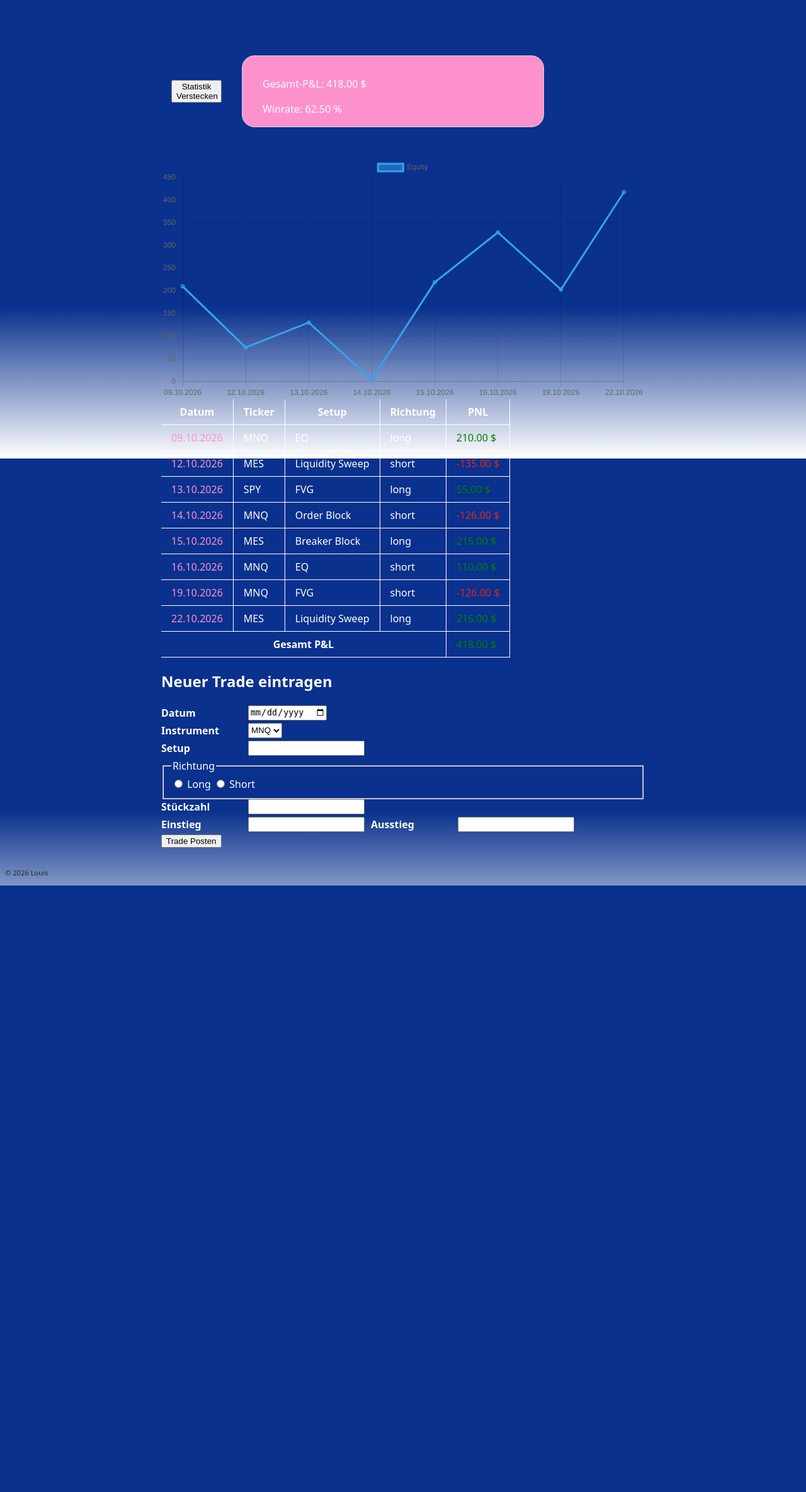
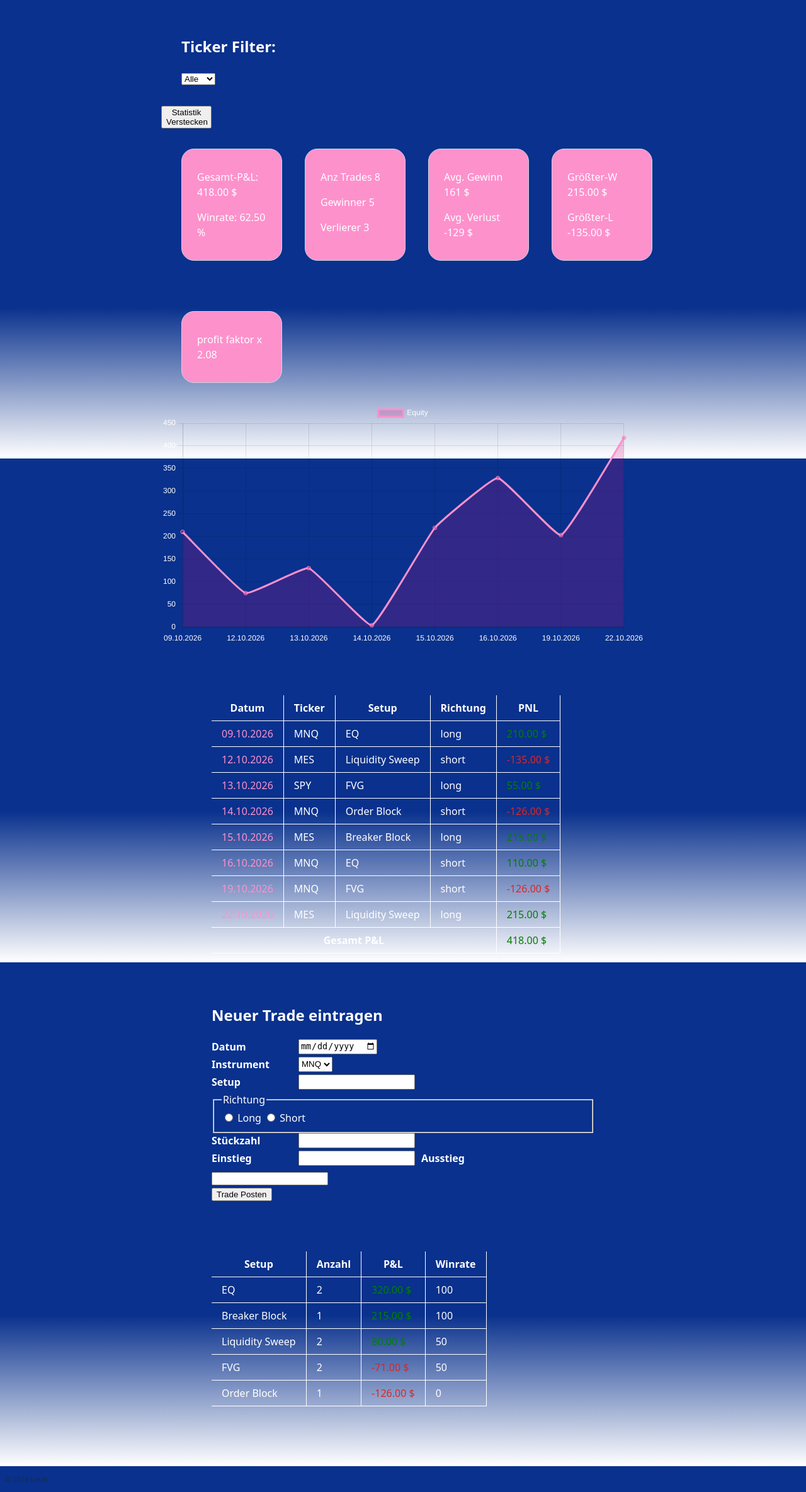
Before and after one commit to Louiss07/Trading-Dashboard, a Flask app: page / in a window 1280 px wide. Shown: the part 72-2441 px from the top of the page at 63% size. Before the commit the page ends 1478 px from the top, so only its background shows below. Run offline with Flask 3, Linux system fonts and the light colour scheme.

Commit message:
Dashboard V2

```diff
--- a/journal.py
+++ b/journal.py
@@ -108,7 +108,7 @@ def pruefe_trade(daten):
     try:
         datum = datetime.strptime(daten['datum'], "%Y-%m-%d").strftime("%d.%m.%Y")
         ticker = daten['ticker']
-        setup = daten['setup']
+        setup = daten['setup'].strip()
         richtung = daten['richtung']
         einstieg = float(daten['einstieg'])
         ausstieg = float(daten['ausstieg'])
@@ -126,6 +126,9 @@ def pruefe_trade(daten):
 
     if ticker not in PUNKTWERTE:
         raise ValueError("Kein Erlaubter Ticker")
+
+    if setup not in daten['setup']:
+        raise ValueError("Kein Erlaubtes Setup")
 
     pnl = berechne_pnl(ticker, richtung, einstieg, ausstieg, groesse)
     trade = {"datum":datum, "ticker":ticker, "setup": setup, "richtung": richtung,"pnl": pnl}
--- a/static/css/style.css
+++ b/static/css/style.css
@@ -83,11 +83,17 @@ td a {
 
 }
 
+#tabelle {
+    margin: 5rem;
+
+}
+
 /* ===== 4. Komponenten ===== */
 
 form div {
     margin-bottom: 4px;
     display: flex;
+    flex-wrap: wrap;
     font-weight: bold;
     gap: 10px;
 
@@ -158,9 +164,9 @@ td {
 }
 
 .karte2 {
-    padding: 1rem 2rem 0 2rem;
+    padding: 1rem 1.5em 1rem 1.5rem;
     margin: 2rem 2rem;
-    width: 30rem;
+    width: 10rem;
     background-color: #FD91CC;
     border: 1px solid #cbd5e1;
     border-radius: 20px;
@@ -230,9 +236,20 @@ td {
 }
 
 
+.ticker-filter {
+    margin: 2rem;
+
+}
+
 
 
 footer {
     color: #252a2c;
     font-size: 0.7rem;
 }
+
+.kpi-raster {
+    display: grid;
+    grid-template-columns: repeat(auto-fit, minmax(10rem, 1fr));
+    gap: 1rem;
+}
--- a/static/js/dashboard.js
+++ b/static/js/dashboard.js
@@ -1,5 +1,5 @@
-async function ladeTrades() {
-    const antwort = await fetch("/api/trades");
+async function ladeTrades(ticker) {
+    const antwort = await fetch(mitFilter("/api/trades", ticker));
     if (!antwort.ok) {
         throw new Error('Server meldet ${antwort.status}');
     }
@@ -8,14 +8,36 @@ async function ladeTrades() {
 
 }
 
-async function ladeStatistik() {
-    const antwort = await fetch("/api/stats")
+async function ladeStatistik(ticker) {
+    const antwort = await fetch(mitFilter("/api/stats", ticker));
     if (!antwort.ok) {
         throw new Error(`Server meldet ${antwort.status}`);
     }
     const stats = await antwort.json();
     return stats;
 
+}
+
+
+async function ladeSetups(ticker) {
+    const antwort = await fetch(mitFilter("/api/setups", ticker));
+    if (!antwort.ok) {
+        throw new Error(`Server meldet ${antwort.status}`);
+    }
+    const setups = await antwort.json();
+    return setups;
+
+}
+
+
+async function ladeEquity(ticker) {
+    const antwort = await fetch(mitFilter("/api/equity", ticker));
+    if (!antwort.ok) {
+        const info = await antwort.json();
+        throw new Error(info.fehler);
+    }
+    const punkte = await antwort.json();
+    return punkte
 }
 
 
@@ -79,13 +101,29 @@ function statsKarte(stats) {
     const AnzGesamtPnl = document.querySelector("#gesamt-pnl");
     const tabelleGesamtPnl = document.querySelector("#summe");
     const AnzWinrate = document.querySelector("#winrate");
+    const AnzTrades = document.querySelector("#gesamt-trades");
+    const gewinner = document.querySelector("#winner");
+    const verlierer = document.querySelector("#verlierer");
+    const avgGewinn = document.querySelector("#avg-w");
+    const avgVerlust = document.querySelector("#avg-l");
+    const GroessterW = document.querySelector("#gg");
+    const GroessterL = document.querySelector("#gl");
+    const profitFaktor = document.querySelector("#pf");
     const versteckKnopf = document.querySelector("#verstecken");
-    const karte = document.querySelector(".inhaltKarte2")
+    const karte = document.querySelector("#inhaltKarte2")
 
 
 
     AnzGesamtPnl.textContent = `${stats.gesamt.toFixed(2)} $`;
     AnzWinrate.textContent = `${stats.winrate.toFixed(2)} %`;
+    AnzTrades.textContent = `${stats.anzahl} `;
+    gewinner.textContent = ` ${stats.gewinner}`;
+    verlierer.textContent = `${stats.verlierer} `;
+    avgGewinn.textContent = ` ${stats.avg_gewinn} $`;
+    avgVerlust.textContent = `${stats.avg_verlust} $`;
+    GroessterL.textContent = `${stats.groesster_verlust.toFixed(2)} $`;
+    GroessterW.textContent = `${stats.groesster_gewinn.toFixed(2)} $`;
+    profitFaktor.textContent = `x ${stats.profit_faktor.toFixed(2)} `;
 
 
     tabelleGesamtPnl.textContent = `${stats.gesamt.toFixed(2)} $`;
@@ -122,14 +160,16 @@ function statsKarte(stats) {
 
 
 
-async function start() {
+async function start(ticker) {
     try {
-        const trades = await ladeTrades();
-        const stats = await ladeStatistik();
-        const equity = await ladeEquity();
+        const trades = await ladeTrades(ticker);
+        const stats = await ladeStatistik(ticker);
+        const equity = await ladeEquity(ticker);
+        const setups = await ladeSetups(ticker);
         tabelleZeichnen(trades);
         statsKarte(stats);
         diagrammZeichnen(equity);
+        statTabelle(setups);
     } catch (fehler) {
         const fehlerFeld = document.querySelector("#fehler");
         fehlerFeld.textContent = "Trades konnten nicht geladen werden.";
@@ -161,7 +201,7 @@ formular.addEventListener("submit", async function (event) {
 
     try {
         await speichereTrades(neuerTrade);
-        await start();
+        await start(filter.value);
         formular.reset();
     }
     catch (fehler) {
@@ -201,15 +241,7 @@ async function speichereTrades(neuerTrade) {
 
 let diagramm = null;
 
-async function ladeEquity() {
-    const antwort = await fetch("/api/equity");
-    if (!antwort.ok) {
-        const info = await antwort.json();
-        throw new Error(info.fehler);
-    }
-    const punkte = await antwort.json();
-    return punkte
-}
+
 
 
 function diagrammZeichnen(punkte) {
@@ -224,9 +256,75 @@ function diagrammZeichnen(punkte) {
         type: "line",
         data: {
             labels: punkte.map((p) => p.datum),
-            datasets: [{ label: "Equity", data: punkte.map((p) => p.equity) }],
+            datasets: [{
+                label: "Equity",
+                data: punkte.map((p) => p.equity),
+                borderColor: "#FD91CC",
+                backgroundColor: "rgba(214, 9, 122, 0.2)",
+                fill: true,
+                tension: 0.1,
+            }],
+        },
+        options: {
+            scales: {
+                x: { ticks: { color: "white" } },
+                y: { ticks: { color: "white" } },
+            },
+            plugins: { legend: { labels: { color: "white" } } },
         },
     });
+}
+
+
+
+function statTabelle(setups) {
+    const list = document.querySelector("#setup-liste");
+    list.replaceChildren();
+    for (const t of setups) {
+
+
+        const zeile = document.createElement("tr");
+
+
+
+
+        zeile.append(zelleBauen(t.setup));
+        zeile.append(zelleBauen(t.anzahl));
+        const pnlZelle = zelleBauen(`${t.pnl.toFixed(2)} $`);
+
+
+
+        pnlZelle.classList.remove("gewinn", "verlust")
+
+        if (t.pnl > 0) {
+            pnlZelle.classList.add("gewinn");
+        }
+        else {
+            pnlZelle.classList.add("verlust");
+
+        }
+        zeile.append(pnlZelle);
+        zeile.append(zelleBauen(t.winrate));
+        list.append(zeile);
+
+        zeile.addEventListener("click", function (event) {
+            zeile.classList.toggle("markiert");
+
+        });
+    }
+}
+
+function mitFilter(pfad, ticker) {
+    if (!ticker) {
+        return pfad
+    }
+    return `${pfad}?ticker=${ticker}`;
 
 
 }
+
+
+const filter = document.querySelector("#ticker-filter");
+filter.addEventListener("change", function () {
+    start(filter.value);
+});
--- a/templates/dashboard.html
+++ b/templates/dashboard.html
@@ -8,21 +8,69 @@
 
 <p id="fehler" class="verlust versteckt"></p>
 {% if fehler %}<p class="verlust">{{ fehler }}</p>{% endif %}
-<section id="statistik">
-    <button id="verstecken" class="verstecktButton">Statistik Verstecken</button>
+
+
+
+<section class="ticker-filter">
+
+    <h2> Ticker Filter:</h2>
+
+    <select id="ticker-filter">
+        <option value="">Alle</option>
+        <option value="MNQ">MNQ</option>
+        <option value="MES">MES</option>
+        <option value="SPY">SPY</option>
+
+
+    </select>
+
+</section>
+
+
+
+<button id="verstecken" class="verstecktButton">Statistik Verstecken</button>
+<section class="kpi-raster" id="inhaltKarte2">
+
+
+
 
     <div class="karte2">
-        <div class="inhaltKarte2">
-            <p>Gesamt-P&amp;L: <span id="gesamt-pnl">–</span></p>
-            <p>Winrate: <span id="winrate">–</span></p>
-        </div>
+        <p>Gesamt-P&amp;L: <span id="gesamt-pnl">–</span></p>
+        <p>Winrate: <span id="winrate">–</span></p>
+    </div>
+
+    <div class="karte2">
+        <p>Anz Trades <span id="gesamt-trades">–</span></p>
+        <p>Gewinner <span id="winner">–</span></p>
+        <p>Verlierer <span id="verlierer">–</span></p>
+    </div>
+
+
+    <div class="karte2">
+        <p>Avg. Gewinn <span id="avg-w"> –</span></p>
+        <p>Avg. Verlust <span id="avg-l"> –</span></p>
+
+    </div>
+
+    <div class="karte2">
+        <p>Größter-W <span id="gg">–</span></p>
+        <p>Größter-L <span id="gl">–</span></p>
+    </div>
+
+    <div class="karte2">
+        <p>profit faktor <span id="pf">–</span></p>
     </div>
 </section>
 
 
+
+
 <canvas id="equity-chart"></canvas>
 
-<section>
+
+
+
+<section id="tabelle">
 
     <table>
         <thead>
@@ -53,7 +101,7 @@
 
 </section>
 
-<section>
+<section id="tabelle">
 
     <h2>Neuer Trade eintragen</h2>
 
@@ -119,5 +167,35 @@
 
 </section>
 
+<section id="tabelle">
+    <table>
+        <thead>
+            <tr>
+                <th>Setup</th>
+                <th>Anzahl</th>
+                <th>P&amp;L</th>
+                <th>Winrate</th>
+            </tr>
+        </thead>
+        <tbody id="setup-liste">
+
+        </tbody>
+        <tfoot>
+
+
+        </tfoot>
+
+
+
+
+
+
+    </table>
+
+
+
+
+</section>
+
 
 {% endblock %}
```
